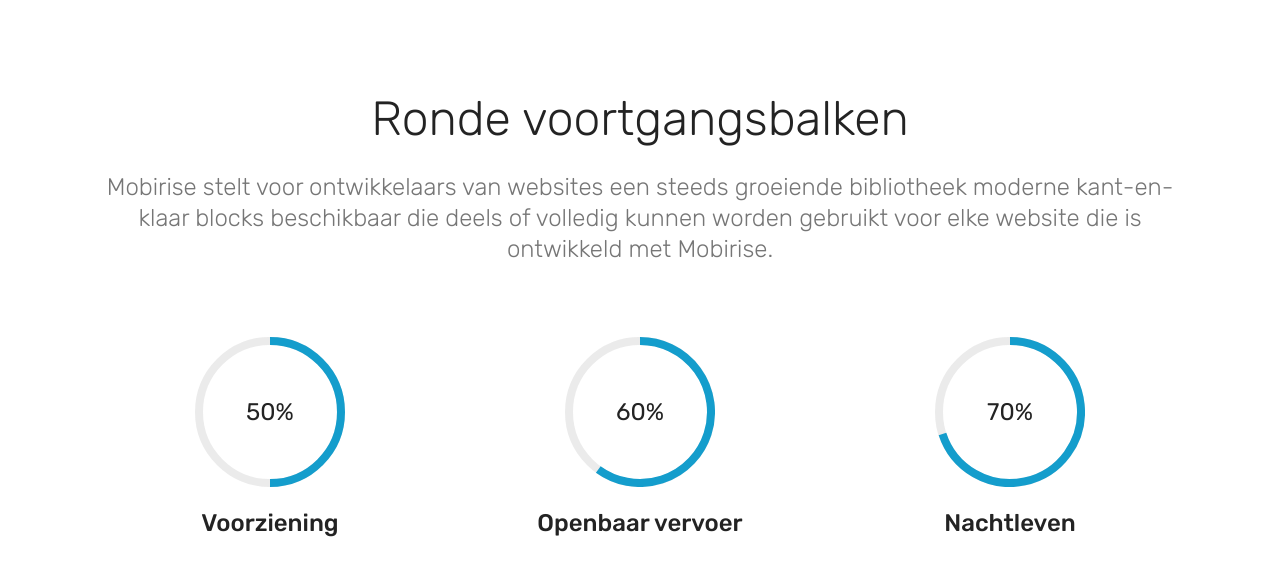
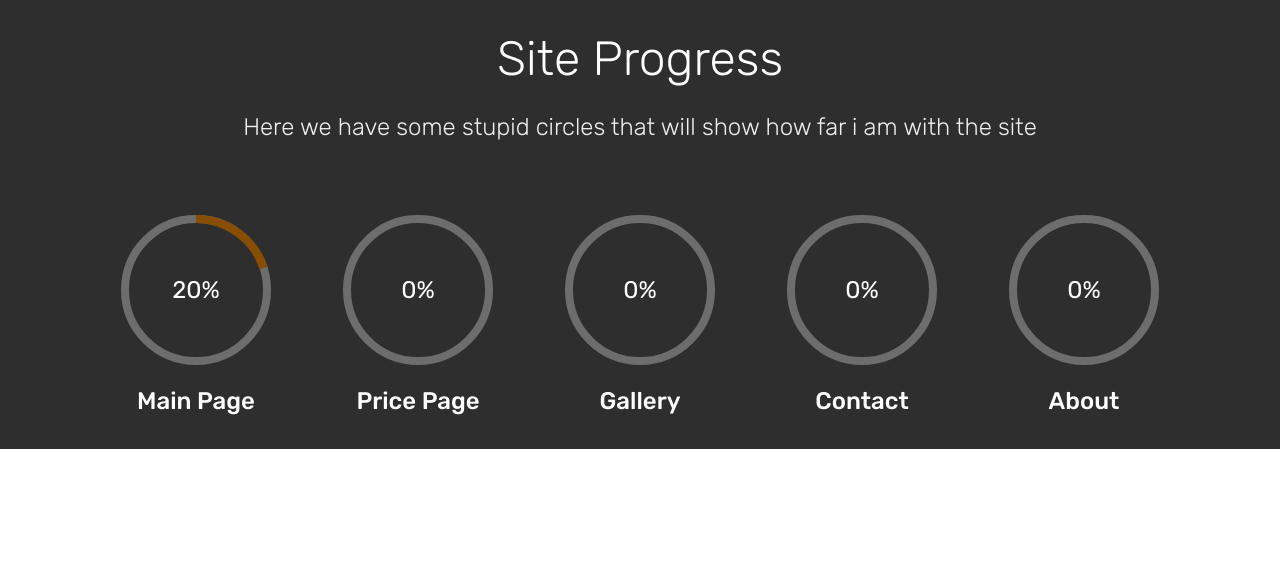
Before and after one commit to julianpoelmann/TicketsWebsite, a plain HTML site: page page1.html in a window 1280 px wide. Shown: the part 800-1376 px from the top of the page. Drawn offline with Linux system fonts and the light colour scheme; files whose address does not match are found by name.

Commit message:
create github pages

```diff
--- a/assets/mobirise/css/mbr-additional.css
+++ b/assets/mobirise/css/mbr-additional.css
@@ -1689,9 +1689,9 @@ section.lazy-placeholder:after {
   background-image: url("../../../assets/images/artworks-000187118355-c1opba-t500x500.jpg");
 }
 .cid-s5XlKnHafH {
-  padding-top: 90px;
-  padding-bottom: 90px;
-  background-color: #ffffff;
+  padding-top: 30px;
+  padding-bottom: 0px;
+  background-color: #2e2e2e;
 }
 .cid-s5XlKnHafH h3 {
   text-align: center;
@@ -1703,7 +1703,7 @@ section.lazy-placeholder:after {
   margin: 0 auto;
 }
 .cid-s5XlKnHafH .mbr-section-subtitle {
-  color: #767676;
+  color: #efefef;
 }
 .cid-s5XlKnHafH .card {
   -webkit-flex-basis: 100%;
@@ -1714,13 +1714,22 @@ section.lazy-placeholder:after {
   stroke: rgba(206, 206, 206, 0.4);
 }
 .cid-s5XlKnHafH path {
-  stroke: #149dcc;
+  stroke: #894d00;
 }
 @media (max-width: 991px) and (min-width: 768px) {
   .cid-s5XlKnHafH .card {
     -webkit-flex-basis: 33%;
     flex-basis: 33%;
   }
+}
+.cid-s5XlKnHafH .mbr-section-title {
+  color: #ffffff;
+}
+.cid-s5XlKnHafH P {
+  color: #ffffff;
+}
+.cid-s5XlKnHafH H4 {
+  color: #ffffff;
 }
 .cid-s5XklpJDtR {
   padding-top: 30px;
--- a/page1.html
+++ b/page1.html
@@ -62,7 +62,7 @@
     </nav>
 </section>
 
-<section class="engine"><a href="https://mobirise.info/t">free amp templates</a></section><section class="header1 cid-s5XlEH9JaA mbr-fullscreen mbr-parallax-background" id="header1-7">
+<section class="engine"><a href="https://mobirise.info/z">best html templates</a></section><section class="header1 cid-s5XlEH9JaA mbr-fullscreen mbr-parallax-background" id="header1-7">
 
 
 
@@ -94,56 +94,70 @@
 
     <div class="container">
         <h2 class="mbr-section-title pb-3 align-center mbr-fonts-style display-2">
-            Ronde voortgangsbalken
-        </h2>
+            Site Progress</h2>
 
         <h3 class="mbr-section-subtitle mbr-fonts-style display-5">
-            Mobirise stelt voor ontwikkelaars van websites een steeds groeiende bibliotheek moderne kant-en-klaar blocks beschikbaar die deels of volledig kunnen worden gebruikt voor elke website die is ontwikkeld met Mobirise.
-        </h3>
+            Here we have some stupid circles that will show how far i am with the site</h3>
 
         <div class="media-container-row pt-5 mt-2">
             <div class="card p-3 align-center">
                 <div class="wrap">
-                    <div class="pie_progress progress1" role="progressbar" data-goal="50">
+                    <div class="pie_progress progress1" role="progressbar" data-goal="20">
+                        <p class="pie_progress__number mbr-fonts-style display-5">20%</p>
+                    </div>
+                </div>
+                <div class="mbr-crt-title pt-3">
+                    <h4 class="card-title py-2 mbr-fonts-style display-5">
+                        Main Page</h4>
+                </div>
+            </div>
+
+            <div class="card p-3 align-center">
+                <div class="wrap">
+                    <div class="pie_progress progress2" role="progressbar" data-goal="0">
                         <p class="pie_progress__number mbr-fonts-style display-5"></p>
                     </div>
                 </div>
                 <div class="mbr-crt-title pt-3">
                     <h4 class="card-title py-2 mbr-fonts-style display-5">
-                        Voorziening
-                    </h4>
+                        Price Page</h4>
                 </div>
             </div>
 
             <div class="card p-3 align-center">
                 <div class="wrap">
-                    <div class="pie_progress progress2" role="progressbar" data-goal="60">
+                    <div class="pie_progress progress3" role="progressbar" data-goal="0">
                         <p class="pie_progress__number mbr-fonts-style display-5"></p>
                     </div>
                 </div>
                 <div class="mbr-crt-title pt-3">
                     <h4 class="card-title py-2 mbr-fonts-style display-5">
-                        Openbaar vervoer
-                    </h4>
+                        Gallery</h4>
                 </div>
             </div>
 
             <div class="card p-3 align-center">
                 <div class="wrap">
-                    <div class="pie_progress progress3" role="progressbar" data-goal="70">
+                    <div class="pie_progress progress4" role="progressbar" data-goal="0">
+                        <p class="pie_progress__number mbr-fonts-style display-5"></p>
+                    </div>
+                </div>
+                <div class="mbr-crt-title pt-3">
+                    <h4 class="card-title py-2 mbr-fonts-style display-5">Contact</h4>
+                </div>
+            </div>
+
+            <div class="card p-3 align-center">
+                <div class="wrap">
+                    <div class="pie_progress progress5" role="progressbar" data-goal="0">
                         <p class="pie_progress__number mbr-fonts-style display-5"></p>
                     </div>
                 </div>
                 <div class="mbr-crt-title pt-3">
                     <h4 class="card-title py-2 mbr-fonts-style display-5">
-                        Nachtleven
-                    </h4>
+                        About</h4>
                 </div>
             </div>
-
-
-
-
 
 
         </div>
```
Also changed, not shown: index.html (+1 -1 lines), 1 other file.
